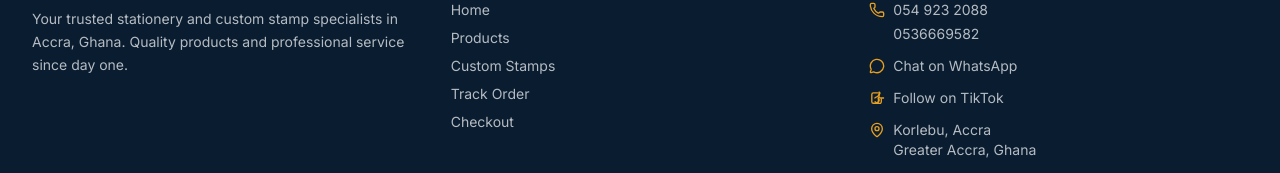
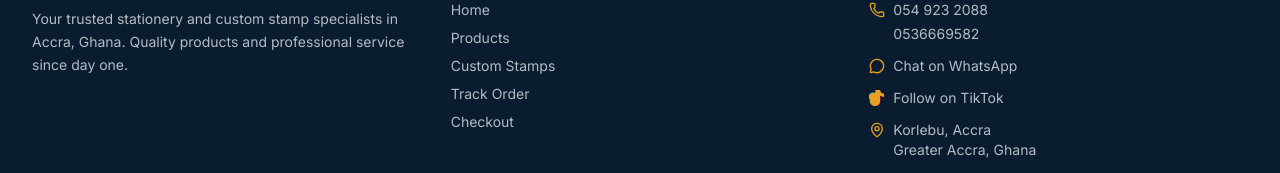
Before and after one commit to Emman-leo/diagoman_stationery, a Next.js app: page / in a window 1280 px wide. Shown: the part 1772-1945 px from the top of the page. Built offline with nearby package versions, Linux system fonts and the light colour scheme; no server answers; the database is empty.

Commit message:
fix(footer): update tiktok icon to official brand design
replace the custom stroked svg icon with the official tiktok logo using correct path data, fills, and transform adjustments

```diff
--- a/src/components/layout/Footer.tsx
+++ b/src/components/layout/Footer.tsx
@@ -12,18 +12,22 @@ import {
 const TikTokIcon = ({ className }: { className?: string }) => (
   <svg
     viewBox="0 0 24 24"
-    fill="none"
-    stroke="currentColor"
-    strokeWidth="2"
-    strokeLinecap="round"
-    strokeLinejoin="round"
     className={className}
   >
-    <path d="M15.65 3.46c.25.35.51.69.78 1.02a9.18 9.18 0 0 1-2.43 4.2 9.17 9.17 0 0 1-4.2 2.43c-.33.27-.67.53-1.02.78" />
-    <path d="M9.14 17.66c1.36 1.36 3.57 1.36 4.93 0s1.36-3.57 0-4.93" />
-    <path d="M14.07 11.14v6.43a2.36 2.36 0 0 1-2.36 2.36H6.58A2.36 2.36 0 0 1 4.22 17.6V6.58A2.36 2.36 0 0 1 6.58 4.22h6.43" />
-    <path d="M15.03 3.16v6.43a2.36 2.36 0 0 0 2.36 2.36h4.42" />
-    <path d="M18.45 13.54v4.27a2.36 2.36 0 0 1-2.36 2.36H11.82" />
+    <path
+      d="M12.525.02c1.31-.02 2.61-.01 3.91-.02.08 1.53.63 3.09 1.75 4.17 1.12 1.11 2.7 1.62 4.24 1.79v4.03c-1.44-.05-2.89-.35-4.2-.97-.57-.26-1.1-.59-1.62-.93-.01 2.92.01 5.84-.02 8.75-.08 1.4-.54 2.79-1.35 3.94-1.31 1.92-3.58 3.17-5.91 3.21-1.43.03-2.86-.31-4.08-1.03-2.02-1.19-3.44-3.37-3.65-5.71-.02-.5-.03-1-.01-1.49.18-1.9 1.12-3.72 2.58-4.96 1.66-1.44 3.98-2.13 6.15-1.72.02 1.48-.04 2.96-.08 4.43-.12.37-.24.74-.41 1.05-.17.31-.37.6-.57.89-1.01.99-2.57 1.54-4.06 1.15-.68-.18-1.34-.45-1.93-.82-1.37-.85-2.35-2.12-2.86-3.65-.18-.57-.25-1.18-.21-1.78.07-1.25.49-2.42 1.2-3.46.83-1.23 2.05-2.12 3.52-2.43 1.25-.26 2.53-.13 3.78.27.48.15.93.37 1.36.62.01-2.06.01-4.12.01-6.17z"
+      fill="#FF0050"
+      style={{ transform: 'translate(0.5px, 0.5px)' }}
+    />
+    <path
+      d="M12.525.02c1.31-.02 2.61-.01 3.91-.02.08 1.53.63 3.09 1.75 4.17 1.12 1.11 2.7 1.62 4.24 1.79v4.03c-1.44-.05-2.89-.35-4.2-.97-.57-.26-1.1-.59-1.62-.93-.01 2.92.01 5.84-.02 8.75-.08 1.4-.54 2.79-1.35 3.94-1.31 1.92-3.58 3.17-5.91 3.21-1.43.03-2.86-.31-4.08-1.03-2.02-1.19-3.44-3.37-3.65-5.71-.02-.5-.03-1-.01-1.49.18-1.9 1.12-3.72 2.58-4.96 1.66-1.44 3.98-2.13 6.15-1.72.02 1.48-.04 2.96-.08 4.43-.12.37-.24.74-.41 1.05-.17.31-.37.6-.57.89-1.01.99-2.57 1.54-4.06 1.15-.68-.18-1.34-.45-1.93-.82-1.37-.85-2.35-2.12-2.86-3.65-.18-.57-.25-1.18-.21-1.78.07-1.25.49-2.42 1.2-3.46.83-1.23 2.05-2.12 3.52-2.43 1.25-.26 2.53-.13 3.78.27.48.15.93.37 1.36.62.01-2.06.01-4.12.01-6.17z"
+      fill="#00F2EA"
+      style={{ transform: 'translate(-0.5px, -0.5px)' }}
+    />
+    <path
+      d="M12.525.02c1.31-.02 2.61-.01 3.91-.02.08 1.53.63 3.09 1.75 4.17 1.12 1.11 2.7 1.62 4.24 1.79v4.03c-1.44-.05-2.89-.35-4.2-.97-.57-.26-1.1-.59-1.62-.93-.01 2.92.01 5.84-.02 8.75-.08 1.4-.54 2.79-1.35 3.94-1.31 1.92-3.58 3.17-5.91 3.21-1.43.03-2.86-.31-4.08-1.03-2.02-1.19-3.44-3.37-3.65-5.71-.02-.5-.03-1-.01-1.49.18-1.9 1.12-3.72 2.58-4.96 1.66-1.44 3.98-2.13 6.15-1.72.02 1.48-.04 2.96-.08 4.43-.12.37-.24.74-.41 1.05-.17.31-.37.6-.57.89-1.01.99-2.57 1.54-4.06 1.15-.68-.18-1.34-.45-1.93-.82-1.37-.85-2.35-2.12-2.86-3.65-.18-.57-.25-1.18-.21-1.78.07-1.25.49-2.42 1.2-3.46.83-1.23 2.05-2.12 3.52-2.43 1.25-.26 2.53-.13 3.78.27.48.15.93.37 1.36.62.01-2.06.01-4.12.01-6.17z"
+      fill="currentColor"
+    />
   </svg>
 )
 
```
